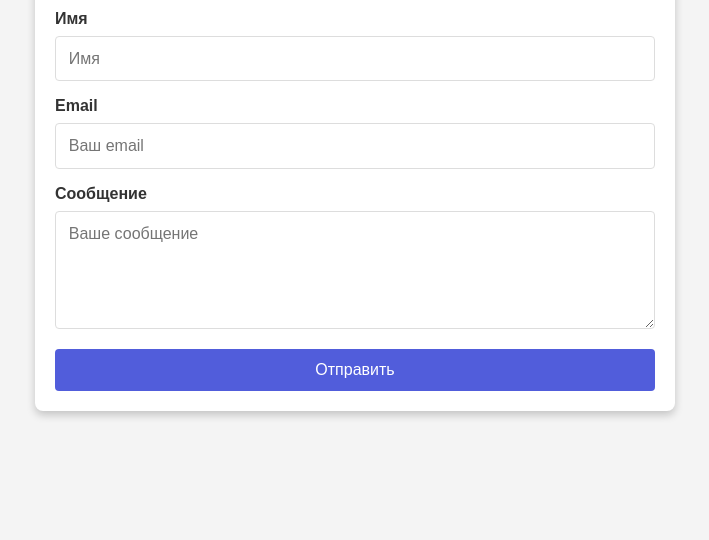
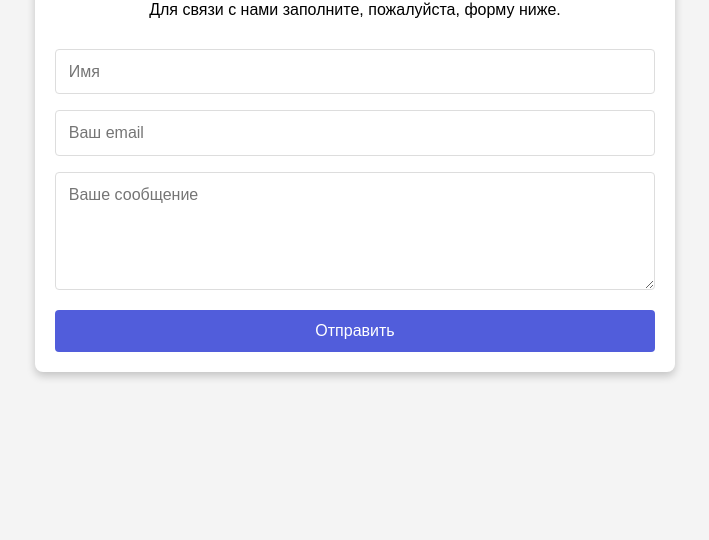
Before and after one commit to bobby76/roistat, a plain HTML site: page index.html in a window 1280 px wide. Shown: the part 260-800 px from the top of the page, without its empty margins (285-994 px from the left). Drawn offline with Linux system fonts and the light colour scheme.

Commit message:
no-labels

```diff
--- a/index.html
+++ b/index.html
@@ -12,17 +12,14 @@
         <p>Для связи с нами заполните, пожалуйста, форму ниже.</p>
         <form id="contactForm">
             <div class="form-group">
-                <label for="name">Имя</label>
                 <input type="text" id="name" name="name" placeholder="Имя" required>
                 <span class="error-message" id="nameError"></span>
             </div>
             <div class="form-group">
-                <label for="email">Email</label>
                 <input type="email" id="email" name="email" placeholder="Ваш email" required>
                 <span class="error-message" id="emailError"></span>
             </div>
             <div class="form-group">
-                <label for="message">Сообщение</label>
                 <textarea id="message" name="message" placeholder="Ваше сообщение" rows="5" required></textarea>
                 <span class="error-message" id="messageError"></span>
             </div>
```
